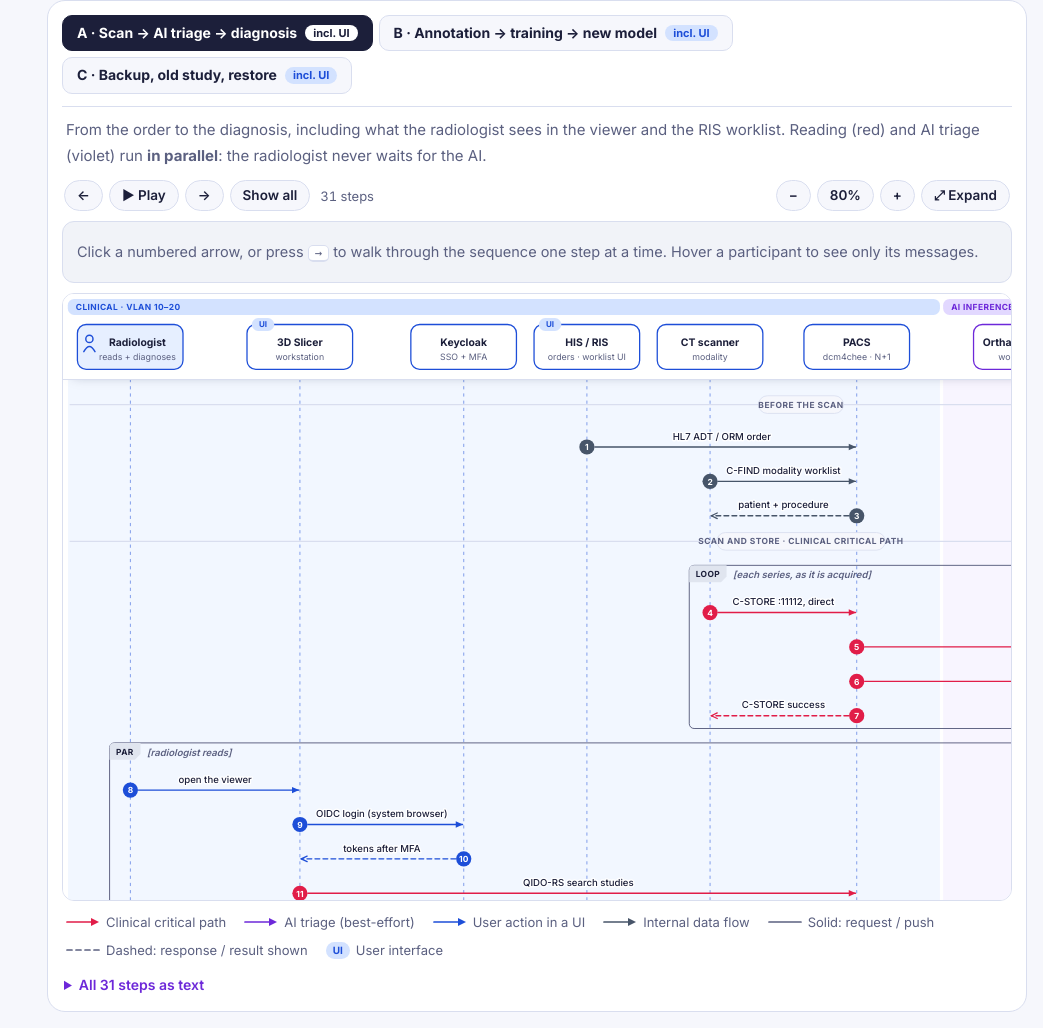
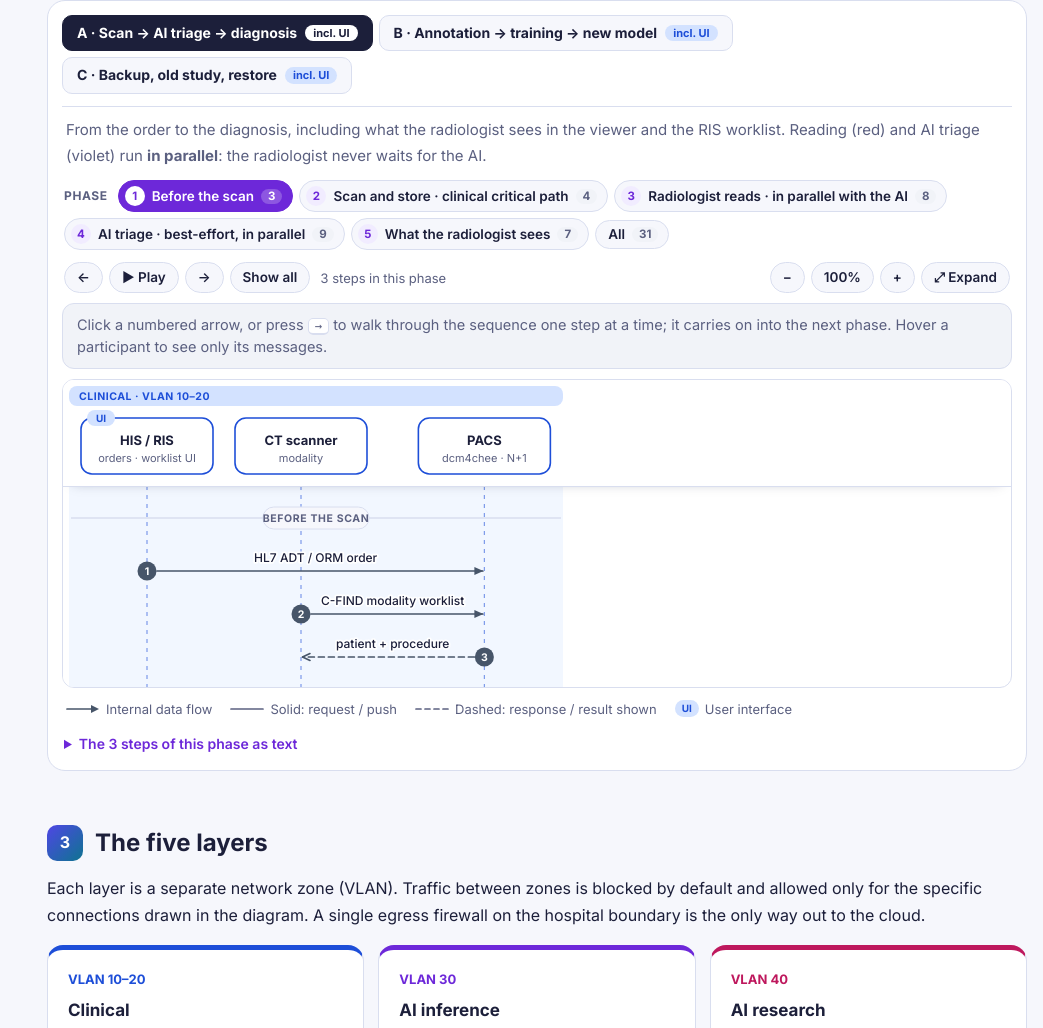
Before and after one commit to jikei25/ich-architecture, a plain HTML site: page index.html in a window 1280 px wide. Shown: the part 1729-2757 px from the top of the page, without its empty margins (237-1280 px from the left). Drawn offline with Linux system fonts and the light colour scheme.

Commit message:
feat: step through sequence diagrams one phase at a time
Split each sequence diagram into phases at its section dividers. A phase view draws only that phase's steps and only the participants they involve, keeps the original step numbers, and opens on the first phase. Next and Play carry on into the following phase, and All still shows the whole diagram. Split the scan-to-diagnosis diagram's parallel block into a radiologist-reads phase and an AI-triage phase, each with a note that they run at the same time.

```diff
--- a/assets/sequence.js
+++ b/assets/sequence.js
@@ -80,7 +80,7 @@
     for (i = 0; i < n; i++) { xs.push(x); x += need[i]; }
     var W = Math.ceil(xs[n - 1] + tail);
 
-    var y = 20, rows = [], frames = [], stack = [], path = [], num = 0;
+    var y = 20, rows = [], frames = [], stack = [], path = [], num = 0, base = d.numBase || 0;
     function ext(lo, hi) { stack.forEach(function (f) { f.lo = Math.min(f.lo, lo); f.hi = Math.max(f.hi, hi); }); }
 
     d.steps.forEach(function (s) {
@@ -88,7 +88,7 @@
       if (s.t === "msg") {
         num++;
         var ia = idx[s.from], ib = idx[s.to], a = xs[ia], b = xs[ib];
-        r = { t: "msg", n: num, s: s, y0: y, path: path.slice() };
+        r = { t: "msg", n: num, disp: num + base, s: s, y0: y, path: path.slice() };
         if (ia === ib) {
           var room = (ia === n - 1 ? tail : need[ia]) - 62;
           lines = wrap(s.label, Math.max(170, room));
@@ -258,7 +258,7 @@
         r.lines.forEach(function (l, k) {
           mk("text", { x: x + 48, y: r.y0 + 6 + G.line / 2 + k * G.line, "dominant-baseline": "central", "class": "sq-lbl" }, gm, l);
         });
-        num(gm, x, top, r.n);
+        num(gm, x, top, r.disp);
         r.focusY = r.y0; r.focusX = x + 60;
       } else {
         var dir = r.x2 > r.x1 ? 1 : -1, lo = Math.min(r.x1, r.x2), hi = Math.max(r.x1, r.x2), mid = (r.x1 + r.x2) / 2;
@@ -267,7 +267,7 @@
         r.lines.forEach(function (l, k) {
           mk("text", { x: mid, y: r.y0 + G.line / 2 + 2 + k * G.line, "text-anchor": "middle", "dominant-baseline": "central", "class": "sq-lbl" }, gm, l);
         });
-        num(gm, r.x1, r.ay, r.n);
+        num(gm, r.x1, r.ay, r.disp);
         r.focusY = r.y0; r.focusX = mid;
       }
       nodes[r.n] = gm;
@@ -277,6 +277,35 @@
   function num(g, x, y, n) {
     mk("circle", { cx: x, cy: y, r: 9.5, "class": "sq-num" }, g);
     mk("text", { x: x, y: y + 0.5, "text-anchor": "middle", "dominant-baseline": "central", "class": "sq-numt" }, g, n);
+  }
+
+  /* ---------- phases ---------- */
+  /* The top-level "sep" dividers split a diagram into phases. A phase view draws
+     only that phase's steps and only the participants they involve, so it stays
+     narrow and short; step numbers keep their place in the whole diagram. */
+  function phases(d) {
+    var out = [], cur = null, msgs = 0;
+    d.steps.forEach(function (s, k) {
+      if (s.t === "sep") {
+        if (cur) cur.end = k;
+        else if (k > 0) { cur = { label: "Start", start: 0, base: 0, end: k }; out.push(cur); }
+        cur = { label: s.label, start: k, base: msgs }; out.push(cur);
+      } else if (s.t === "msg") msgs++;
+    });
+    if (cur) cur.end = d.steps.length;
+    out.forEach(function (p, i) { p.count = (i + 1 < out.length ? out[i + 1].base : msgs) - p.base; });
+    return out.filter(function (p) { return p.count > 0; });
+  }
+  function phaseView(d, p) {
+    var steps = d.steps.slice(p.start, p.end), used = {};
+    steps.forEach(function (s) {
+      if (s.t === "msg") { used[s.from] = 1; used[s.to] = 1; }
+      else if (s.t === "note") [].concat(s.over).forEach(function (id) { used[id] = 1; });
+    });
+    return {
+      id: d.id, title: d.title, groups: d.groups, numBase: p.base, steps: steps,
+      participants: d.participants.filter(function (q) { return used[q.id]; })
+    };
   }
 
   /* ---------- widget ---------- */
@@ -297,6 +326,8 @@
       });
     }
     this.summary = h("p", "sq-summary", root);
+    this.phaseBar = h("div", "sq-phases", root);
+    this.phaseBar.setAttribute("role", "group"); this.phaseBar.setAttribute("aria-label", "Phase");
     var bar = h("div", "sq-toolbar", root);
     var nav = h("div", "sq-nav", bar);
     this.bPrev = btn(nav, "←", "Previous step (←)", function () { self.step(-1); });
@@ -305,9 +336,9 @@
     this.bAll = btn(nav, "Show all", "Show every step (Esc)", function () { self.stop(); self.setActive(0); });
     this.count = h("span", "sq-count", nav);
     var zm = h("div", "sq-zoom", bar);
-    btn(zm, "−", "Zoom out", function () { self.setZoom(self.zoom / 1.2); });
-    this.bZoom = btn(zm, "100%", "Fit to width", function () { self.setZoom(self.fit()); });
-    btn(zm, "+", "Zoom in", function () { self.setZoom(self.zoom * 1.2); });
+    btn(zm, "−", "Zoom out", function () { self.userZoom = true; self.setZoom(self.zoom / 1.2); });
+    this.bZoom = btn(zm, "100%", "Fit to width", function () { self.userZoom = false; self.setZoom(self.fit()); });
+    btn(zm, "+", "Zoom in", function () { self.userZoom = true; self.setZoom(self.zoom * 1.2); });
     this.bMax = btn(zm, "⤢ Expand", "Expand to full screen", function () { self.toggleMax(); });
     this.detail = h("div", "sq-detail", root); this.detail.setAttribute("aria-live", "polite");
     this.vp = h("div", "sq-viewport", root);
@@ -343,11 +374,20 @@
     b.addEventListener("click", fn); return b;
   }
 
-  Widget.prototype.show = function (i) {
-    var d = this.list[i], self = this;
-    this.stop(); this.cur = i; this.active = 0;
+  /* ph: 0 = whole diagram, k = phase k. Omitted: the first phase of a new tab,
+     or the current phase when redrawing the same tab. */
+  Widget.prototype.show = function (i, ph) {
+    var full = this.list[i], self = this;
+    this.stop();
+    if (ph == null) ph = i === this.cur && this.phase != null ? this.phase : 1;
+    this.cur = i; this.active = 0;
     if (this.tabs) this.tabs.forEach(function (b, k) { b.setAttribute("aria-selected", k === i ? "true" : "false"); });
-    this.summary.innerHTML = d.summary || "";
+    this.summary.innerHTML = full.summary || "";
+    var P = this.phases = phases(full);
+    if (P.length < 2) ph = 0;
+    this.phase = ph = Math.max(0, Math.min(P.length, ph));
+    var d = ph ? phaseView(full, P[ph - 1]) : full;
+    this.drawPhases(full);
     var L = layout(d), R = runs(d, L);
     var hd = drawHead(d, L, R), bd = drawBody(d, L, R);
     this.L = L; this.d = d; this.nodes = bd.nodes; this.headH = hd.H;
@@ -364,15 +404,15 @@
     lg.push('<span><span class="sq-uikey">UI</span>User interface</span>');
     this.legend.innerHTML = lg.join("");
 
-    var P = {}; d.participants.forEach(function (p) { P[p.id] = p.name; });
-    this.listSum.textContent = "All " + L.count + " steps as text";
+    var names = {}; d.participants.forEach(function (p) { names[p.id] = p.name; });
+    this.listSum.textContent = ph ? "The " + L.count + " steps of this phase as text" : "All " + L.count + " steps as text";
     this.ol.innerHTML = "";
     this.items = [];
     L.rows.forEach(function (r) {
       if (r.t === "sep") { h("li", "sq-li-sep", self.ol, esc(r.label)); return; }
       if (r.t !== "msg") return;
       var li = h("li", "sq-li sqs-" + (STYLES[r.s.style] ? r.s.style : "flow"), self.ol,
-        '<button type="button"><span class="sq-li-n">' + r.n + '</span><span class="sq-li-txt"><span class="sq-li-who">' + esc(P[r.s.from]) + " → " + esc(P[r.s.to]) +
+        '<button type="button"><span class="sq-li-n">' + r.disp + '</span><span class="sq-li-txt"><span class="sq-li-who">' + esc(names[r.s.from]) + " → " + esc(names[r.s.to]) +
         "</span><b>" + esc(r.s.label) + "</b>" + (r.s.detail ? "<span>" + esc(r.s.detail) + "</span>" : "") + "</span></button>");
       li.querySelector("button").addEventListener("click", function () {
         self.stop(); self.setActive(r.n);
@@ -382,10 +422,37 @@
       self.items[r.n] = li;
     });
     this.rows = L.rows.filter(function (r) { return r.t === "msg"; });
-    var keep = this.zoom;
+    var keep = this.userZoom ? this.zoom : null;
     this.zoom = null;
     this.setZoom(keep || this.defaultZoom());
+    this.vp.scrollTop = 0; this.vp.scrollLeft = 0;
     this.setActive(0);
+  };
+
+  Widget.prototype.drawPhases = function (d) {
+    var self = this, P = this.phases, total = P.reduce(function (s, p) { return s + p.count; }, 0);
+    this.phaseBar.innerHTML = "";
+    this.phaseBar.hidden = P.length < 2;
+    if (P.length < 2) return;
+    h("span", "sq-ph-l", this.phaseBar, "Phase");
+    function add(k, label, count) {
+      var b = h("button", "sq-ph", self.phaseBar,
+        (k ? '<span class="sq-ph-k">' + k + "</span>" : "") + "<b>" + esc(label) + '</b><span class="sq-ph-c">' + count + "</span>");
+      b.type = "button";
+      b.setAttribute("aria-pressed", k === self.phase ? "true" : "false");
+      b.title = (k ? "Show only this phase: " : "Show the whole diagram: ") + count + " steps";
+      b.addEventListener("click", function () { self.show(self.cur, k); });
+    }
+    P.forEach(function (p, k) { add(k + 1, p.label, p.count); });
+    add(0, "All", total);
+  };
+  /* move to the first (dir > 0) or last (dir < 0) step of the next or previous phase */
+  Widget.prototype.turnPhase = function (dir) {
+    var next = this.phase + dir;
+    if (!this.phase || next < 1 || next > this.phases.length) return false;
+    this.show(this.cur, next);
+    this.setActive(dir > 0 ? 1 : this.L.count);
+    return true;
   };
 
   Widget.prototype.fit = function () { return Math.min(1, (this.vp.clientWidth - 2) / this.L.W); };
@@ -412,16 +479,19 @@
       p.classList.toggle("on", !!r && (id === r.s.from || id === r.s.to));
     });
     this.headSvg.classList.toggle("has-active", !!r);
-    this.count.textContent = n ? "Step " + n + " / " + total : total + " steps";
-    this.bPrev.disabled = n <= 1 && n !== 0 ? true : false;
-    this.bNext.disabled = n >= total;
+    var inPhase = this.phase ? " in this phase" : "";
+    this.count.textContent = n ? "Step " + r.disp + (this.phase ? " · " + n + " / " + total + inPhase : " / " + total) : total + " steps" + inPhase;
+    var firstPhase = !this.phase || this.phase === 1, lastPhase = !this.phase || this.phase === this.phases.length;
+    this.bPrev.disabled = n === 1 && firstPhase;
+    this.bNext.disabled = n >= total && lastPhase;
     if (!r) {
-      this.detail.innerHTML = '<span class="sq-hint">Click a numbered arrow, or press <kbd>→</kbd> to walk through the sequence one step at a time. Hover a participant to see only its messages.</span>';
+      this.detail.innerHTML = '<span class="sq-hint">Click a numbered arrow, or press <kbd>→</kbd> to walk through the sequence one step at a time' +
+        (this.phase ? "; it carries on into the next phase" : "") + ". Hover a participant to see only its messages.</span>";
       return;
     }
     var P = {}; this.d.participants.forEach(function (p) { P[p.id] = p.name; });
     var ctx = r.path.length ? '<span class="sq-ctx">' + r.path.map(esc).join(" › ") + "</span>" : "";
-    this.detail.innerHTML = '<span class="sq-dn sqs-' + (STYLES[r.s.style] ? r.s.style : "flow") + '">' + n + '</span><div><div class="sq-dwho">' + esc(P[r.s.from]) + " → " + esc(P[r.s.to]) + ctx +
+    this.detail.innerHTML = '<span class="sq-dn sqs-' + (STYLES[r.s.style] ? r.s.style : "flow") + '">' + r.disp + '</span><div><div class="sq-dwho">' + esc(P[r.s.from]) + " → " + esc(P[r.s.to]) + ctx +
       '</div><b>' + esc(r.s.label) + "</b>" + (r.s.detail ? '<p>' + esc(r.s.detail) + "</p>" : "") + "</div>";
     // bring the active arrow into view inside the diagram viewport
     var z = this.zoom, vp = this.vp, hh = this.headH * z;
@@ -438,6 +508,7 @@
   Widget.prototype.step = function (dlt) {
     var n = this.active + dlt;
     if (this.active === 0 && dlt < 0) n = this.L.count;
+    if ((n > this.L.count || (n < 1 && this.active !== 0)) && this.turnPhase(dlt)) return;
     this.setActive(Math.max(1, Math.min(this.L.count, n)));
   };
   Widget.prototype.hover = function (id) {
@@ -449,13 +520,19 @@
   Widget.prototype.togglePlay = function () {
     if (this.timer) { this.stop(); return; }
     var self = this;
-    if (this.active >= this.L.count) this.setActive(0);
-    this.bPlay.textContent = "❚❚ Pause";
+    if (this.active >= this.L.count && !(this.phase && this.phase < this.phases.length)) this.setActive(0);
     var tick = function () {
-      if (self.active >= self.L.count) { self.stop(); return; }
+      if (self.active >= self.L.count) {
+        var running = self.timer;
+        self.timer = null;
+        if (!self.turnPhase(1)) { self.stop(); return; }
+        self.timer = running; self.bPlay.textContent = "❚❚ Pause";
+        return;
+      }
       self.setActive(self.active + 1);
     };
     tick();
+    this.bPlay.textContent = "❚❚ Pause";
     this.timer = setInterval(tick, 2600);
   };
   Widget.prototype.stop = function () {
@@ -483,7 +560,7 @@
     });
     // text widths depend on the web font; redraw once it has loaded
     if (document.fonts && document.fonts.ready) document.fonts.ready.then(function () {
-      widgets.forEach(function (w) { var a = w.active; w.show(w.cur); if (a) w.setActive(a); });
+      widgets.forEach(function (w) { var a = w.active; w.show(w.cur, w.phase); if (a) w.setActive(a); });
     });
     window.ICHSeq = { open: function (tab) {
       var w = widgets[0]; if (!w) return;
--- a/assets/sequences-s1.js
+++ b/assets/sequences-s1.js
@@ -40,7 +40,8 @@ window.SEQ.s1 = [
       { t: "msg", from: "pacs", to: "ct", style: "crit", ret: true, label: "C-STORE success" },
       { t: "end" },
 
-      { t: "par", label: "radiologist reads" },
+      { t: "sep", label: "Radiologist reads · in parallel with the AI" },
+      { t: "note", over: ["rad", "pacs"], text: "Runs at the same time as the AI triage phase. The radiologist never waits for the AI." },
       { t: "msg", from: "rad", to: "viewer", style: "ui", label: "open the viewer" },
       { t: "msg", from: "viewer", to: "kc", style: "ui", label: "OIDC login (system browser)", detail: "Single sign-on with multi-factor authentication, through the system browser with PKCE. Slicer has no built-in OIDC, so the ICH module runs this flow. The viewer never sees the password." },
       { t: "msg", from: "kc", to: "viewer", style: "ui", ret: true, label: "tokens after MFA" },
@@ -49,7 +50,8 @@ window.SEQ.s1 = [
       { t: "msg", from: "rad", to: "viewer", style: "ui", label: "open the new study" },
       { t: "msg", from: "viewer", to: "pacs", style: "crit", label: "WADO-RS series", detail: "Slicer downloads and shows each series that has already arrived; the ICH module fetches series that arrive later, so reading starts before the transfer ends." },
       { t: "msg", from: "pacs", to: "viewer", style: "crit", ret: true, label: "images, while series still arrive" },
-      { t: "else", label: "AI triage · best-effort" },
+      { t: "sep", label: "AI triage · best-effort, in parallel" },
+      { t: "note", over: ["pacs", "ai"], text: "Runs at the same time as the radiologist's reading. If any part of it is down, reading goes on in normal order." },
       { t: "msg", from: "pacs", to: "gw", style: "ai", label: "C-STORE export of selected series (push, retried)", detail: "An export rule in dcm4chee picks the series the AI needs (and prior studies of the same patient if required) and pushes them once. If Orthanc is down, dcm4chee queues the task and retries; the clinical flow is not affected." },
       { t: "msg", from: "gw", to: "gw", style: "ai", label: "store working copy; de-identified copy if picked for research", detail: "Orthanc keeps the index in PostgreSQL and the files in SeaweedFS. It raises a stable-study event once no new instance has arrived for the StableAge interval (default 60 s), and that event creates the AI job. Set StableAge explicitly for emergency cases; it adds to the export scheduler delay of dcm4chee." },
       { t: "msg", from: "gw", to: "ai", style: "ai", label: "POST /infer/hemorrhage · NIfTI volume", detail: "The ai_bridge plugin in Orthanc turns the stable CT series into one NIfTI volume and uploads it to the infer-only MONAI Label server. The gateway keeps the working copy, so retries and re-runs never load the PACS. The MONAI server holds no PACS credentials and keeps no copy of the images." },
@@ -59,7 +61,6 @@ window.SEQ.s1 = [
       { t: "msg", from: "gw", to: "pacs", style: "ai", label: "C-STORE SEG + SR", detail: "Only the gateway talks to the PACS. The MONAI server holds no PACS credentials at all, not even for writing results." },
       { t: "msg", from: "gw", to: "his", style: "ai", label: "priority flag · HL7 ORU / FHIR" },
       { t: "msg", from: "gw", to: "pg", style: "flow", label: "result metadata (AI results DB)" },
-      { t: "end" },
 
       { t: "sep", label: "What the radiologist sees" },
       { t: "alt", label: "AI result ready" },
--- a/assets/site.css
+++ b/assets/site.css
@@ -76,6 +76,20 @@ html.no-scroll{overflow:hidden}
 .sq-uichip{flex:none;font-size:11px;font-weight:700;padding:1px 8px;border-radius:999px;background:var(--blue-h);color:var(--blue)}
 .sq-tab[aria-selected="true"] .sq-uichip{background:var(--card);color:var(--text)}
 .sq-summary{font-size:15px;color:var(--muted);margin:2px 4px 12px}
+.sq-phases{display:flex;flex-wrap:wrap;gap:6px;align-items:center;margin:0 2px 12px}
+.sq-phases[hidden]{display:none}
+.sq-ph-l{font-size:12px;font-weight:700;letter-spacing:.05em;text-transform:uppercase;color:var(--muted);margin-right:4px}
+.sq-ph{font:inherit;font-size:13.5px;line-height:1.3;display:inline-flex;align-items:center;gap:7px;padding:5px 10px 5px 6px;border-radius:999px;border:1px solid var(--border);background:var(--bg);color:var(--text);cursor:pointer;text-align:left}
+.sq-ph:hover{border-color:var(--violet)}
+.sq-ph:focus-visible{outline:2px solid var(--violet);outline-offset:2px}
+.sq-ph b{font-weight:600}
+.sq-ph-k{flex:none;width:20px;height:20px;border-radius:50%;display:inline-flex;align-items:center;justify-content:center;font-size:11.5px;font-weight:700;background:var(--violet-s);color:var(--violet)}
+.sq-ph-c{flex:none;font-size:11.5px;font-weight:700;color:var(--muted);background:var(--slate-s);border-radius:999px;padding:0 7px}
+.sq-ph:not(:has(.sq-ph-k)){padding-left:12px}
+.sq-ph[aria-pressed="true"]{background:var(--violet);border-color:var(--violet);color:#fff}
+.sq-ph[aria-pressed="true"] .sq-ph-k{background:#fff;color:var(--violet)}
+.sq-ph[aria-pressed="true"] .sq-ph-c{background:rgba(255,255,255,.22);color:#fff}
+.sq.is-max .sq-phases{margin-bottom:8px}
 .sq-toolbar{display:flex;flex-wrap:wrap;justify-content:space-between;gap:8px;align-items:center;margin:0 2px 10px}
 .sq-nav,.sq-zoom{display:flex;gap:6px;align-items:center;flex-wrap:wrap}
 .sq-count{font-size:13px;color:var(--muted);margin-left:4px;font-variant-numeric:tabular-nums}
```
